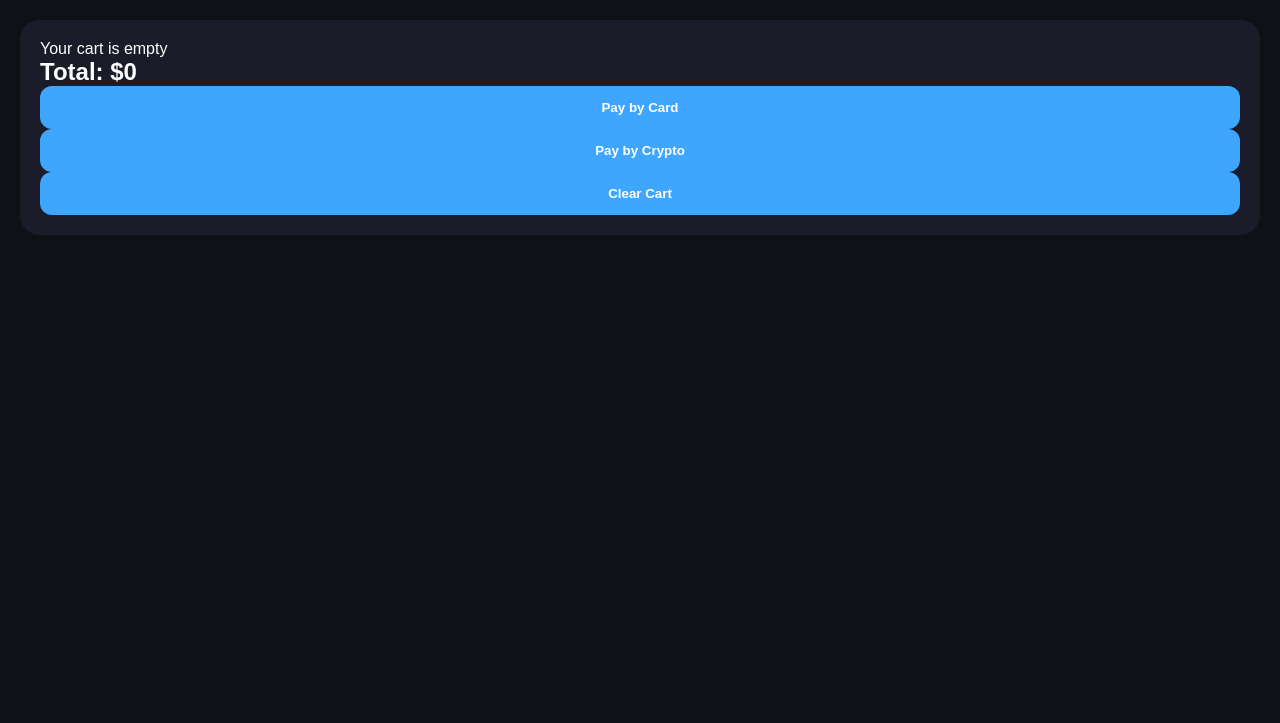
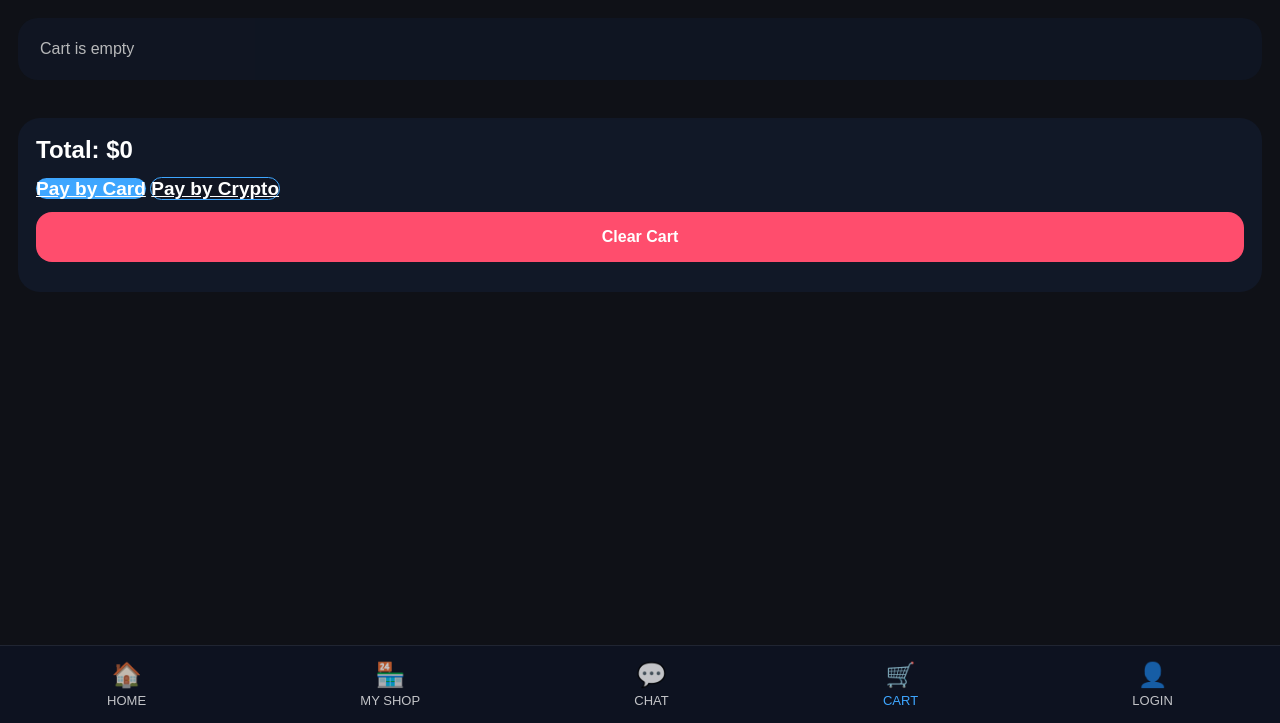
Before and after one commit to garabavladimir985-create/reversedmarket, a Flask app: page /cart in a window 1280 px wide. Shown: the part 77-800 px from the top of the page. Run offline with Flask 3, Linux system fonts and the light colour scheme.

Commit message:
cart page

```diff
--- a/backend/static/css/style.css
+++ b/backend/static/css/style.css
@@ -1057,3 +1057,80 @@
 font-size:19px;
 font-weight:800;
 }
+.cart-list{
+padding:18px;
+padding-bottom:20px;
+}
+
+.cart-item{
+display:flex;
+gap:14px;
+background:#111827;
+border-radius:20px;
+padding:14px;
+margin-bottom:14px;
+}
+
+.cart-item img{
+width:110px;
+height:110px;
+object-fit:cover;
+border-radius:16px;
+}
+
+.cart-item h3{
+font-size:18px;
+margin-bottom:8px;
+}
+
+.cart-item p{
+color:#3ea6ff;
+font-weight:800;
+font-size:20px;
+margin-bottom:10px;
+}
+
+.cart-item button{
+border:none;
+background:#ff4d6d;
+color:white;
+padding:8px 12px;
+border-radius:10px;
+}
+
+.cart-total-box{
+background:#111827;
+margin:18px;
+padding:18px;
+border-radius:22px;
+padding-bottom:30px;
+}
+
+.cart-total-box h2{
+margin-bottom:14px;
+}
+
+.buy-btn.crypto{
+background:#111522;
+border:1px solid #3ea6ff;
+margin-top:10px;
+}
+
+.clear-cart-btn{
+width:100%;
+height:50px;
+margin-top:12px;
+border:none;
+border-radius:16px;
+background:#ff4d6d;
+color:white;
+font-size:16px;
+font-weight:800;
+}
+
+.empty-cart{
+background:#111827;
+padding:22px;
+border-radius:20px;
+opacity:.7;
+}
--- a/backend/templates/cart.html
+++ b/backend/templates/cart.html
@@ -1,9 +1,12 @@
 <!DOCTYPE html>
 <html>
 <head>
+<meta charset="UTF-8">
+<meta name="viewport" content="width=device-width, initial-scale=1.0">
 <title>Cart</title>
 <link rel="stylesheet" href="/static/css/style.css">
 </head>
+
 <body>
 
 <div class="topbar">
@@ -11,62 +14,69 @@
 <a href="/">🏠</a>
 </div>
 
-<div class="profile-box">
-<div id="cartItems"></div>
-<h2 id="total"></h2>
+<div id="cart-list" class="cart-list"></div>
 
-<form action="/create-order" method="POST" onsubmit="prepareOrder('card')">
-<input type="hidden" name="items" id="orderItems">
-<input type="hidden" name="payment" value="card">
-<button type="submit">Pay by Card</button>
-</form>
+<div class="cart-total-box">
+<h2>Total: $<span id="cart-total">0</span></h2>
 
-<form action="/create-order" method="POST" onsubmit="prepareOrder('crypto')">
-<input type="hidden" name="items" id="orderItemsCrypto">
-<input type="hidden" name="payment" value="crypto">
-<button type="submit">Pay by Crypto</button>
-</form>
+<a class="buy-btn" href="/pay-card">Pay by Card</a>
+<a class="buy-btn crypto" href="/pay-crypto">Pay by Crypto</a>
 
-<button onclick="clearCart()">Clear Cart</button>
+<button class="clear-cart-btn" onclick="clearCart()">Clear Cart</button>
+</div>
+
+<div class="bottom-nav">
+<a href="/" class="nav-item"><div>🏠</div><span>HOME</span></a>
+<a href="/my-shop" class="nav-item"><div>🏪</div><span>MY SHOP</span></a>
+<a href="/chat" class="nav-item"><div>💬</div><span>CHAT</span></a>
+<a href="/cart" class="nav-item active"><div>🛒</div><span>CART</span></a>
+<a href="/profile" class="nav-item"><div>👤</div><span>LOGIN</span></a>
 </div>
 
 <script>
-let cart = JSON.parse(localStorage.getItem("cart")) || [];
-let box = document.getElementById("cartItems");
+let cart = JSON.parse(localStorage.getItem("cart") || "[]");
+const list = document.getElementById("cart-list");
+const totalEl = document.getElementById("cart-total");
+
+function renderCart(){
+    list.innerHTML = "";
     let total = 0;
 
     if(cart.length === 0){
-box.innerHTML = "<p>Your cart is empty</p>";
+        list.innerHTML = "<div class='empty-cart'>Cart is empty</div>";
     }
 
     cart.forEach((item, index) => {
         total += Number(item.price);
-box.innerHTML += `
+
+        list.innerHTML += `
             <div class="cart-item">
-<span>${item.name} — $${item.price}</span>
+                <img src="${item.image}">
+                <div>
+                    <h3>${item.name}</h3>
+                    <p>$${item.price}</p>
                     <button onclick="removeItem(${index})">Remove</button>
+                </div>
             </div>
         `;
     });
 
-document.getElementById("total").innerText = "Total: $" + total;
-
-function prepareOrder(payment){
-document.getElementById("orderItems").value = JSON.stringify(cart);
-document.getElementById("orderItemsCrypto").value = JSON.stringify(cart);
-localStorage.removeItem("cart");
+    totalEl.innerText = total;
 }
 
 function removeItem(index){
     cart.splice(index, 1);
     localStorage.setItem("cart", JSON.stringify(cart));
-location.reload();
+    renderCart();
 }
 
 function clearCart(){
     localStorage.removeItem("cart");
-location.reload();
+    cart = [];
+    renderCart();
 }
+
+renderCart();
 </script>
 
 </body>
```
Lines whose indentation alone changed are shown as unchanged.
